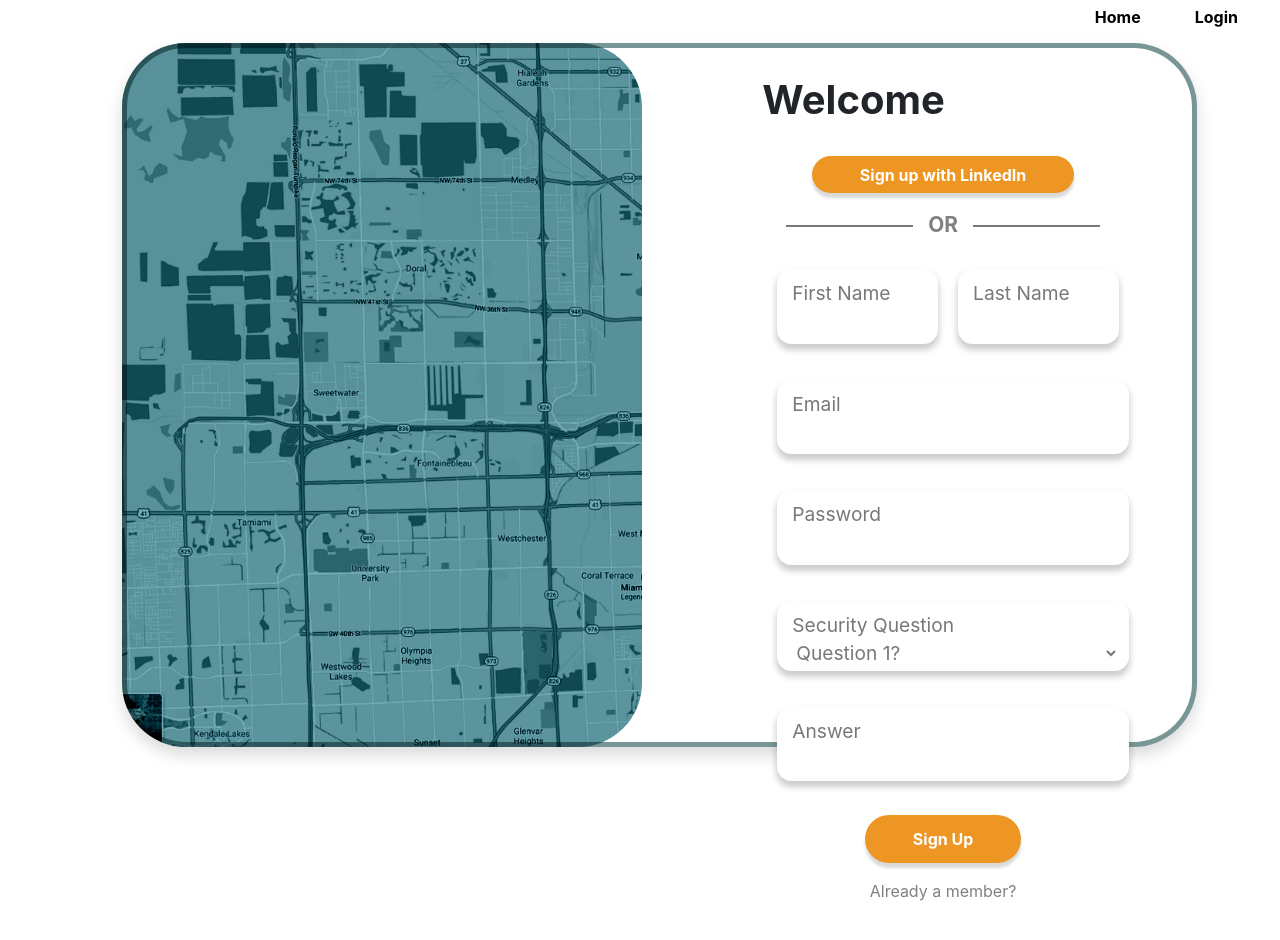
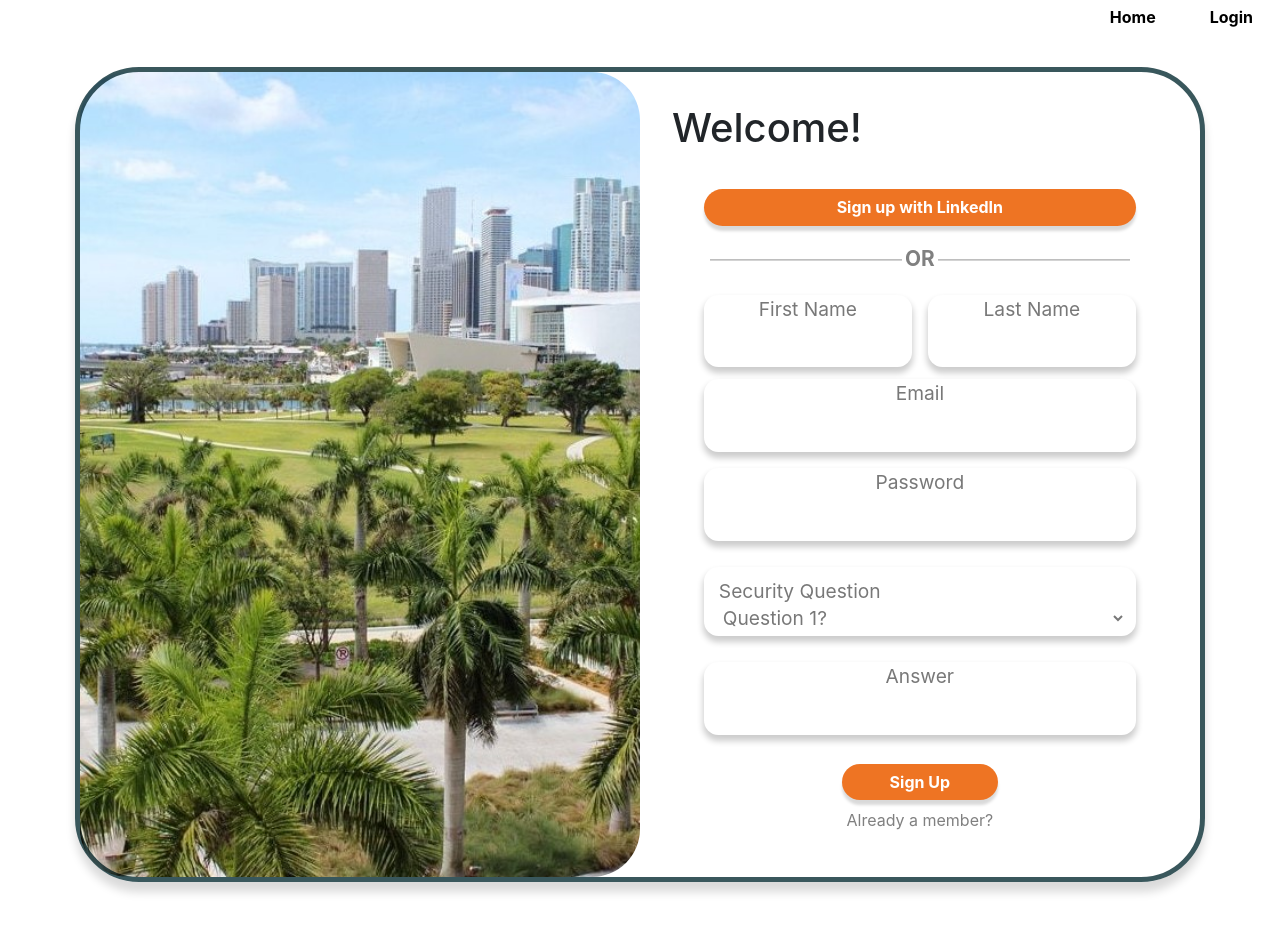
Before and after one commit to livio-zanardo/peoplebudget, a React (Create React App) app in the folder view/: page /register in a window 1280 px wide. Shown: the top 940 px of the page. Before the commit the page ends 919 px from the top, so only its background shows below. Built offline with nearby package versions, Linux system fonts and the light colour scheme.

Commit message:
refactored register page

```diff
--- a/view/src/components/RegistrationComp/index.jsx
+++ b/view/src/components/RegistrationComp/index.jsx
@@ -1,90 +1,76 @@
 import React, { useState, useRef } from 'react';
-import Input from '../Inputv2/index';
+import Input from '../Inputv3/index';
 import Select from '../Dropdown/index';
 import Button from '../Button/index';
+import Navbar from '../Navbar/index';
 import axios from 'axios';
 import { Form, FormGroup, Label } from 'reactstrap';
 import { Redirect } from 'react-router';
 import { Link } from 'react-router-dom';
 import Card from '../Card/index';
-import { card, imageContainer, container, hr, or } from './index.module.css';
-import Mapimg from '../../miamiMap.png';
+import {
+    card,
+    nav,
+    imageContainer,
+    container,
+    wrapper,
+    compContainer,
+    welcome,
+    button,
+    hr,
+    or,
+    linkedinSignIn,
+    lineContainer,
+    inputContainer,
+    input2,
+    signup,
+    linkText
+} from './index.module.css';
 
 const RegistrationComp = () => {
-
     return (
-        <div className={`row`} style={{ margin: 'auto' }}>
-            <Card
-                customClassName={`${card}`}
-                height="55vw"
-                radius="4em"
-                width="84vw"
-                border-style
-                shadow
-            >
-                <div className="row">
-                    <div className={`${imageContainer} col`}
-                        style={{
-                            position: 'relative', mixBlendMode: `multiply`, backgroundImage: `url(${Mapimg})`, backgroundSize: 'cover', backgroundRepeat: 'no-repeat',
-                            borderRadius: '4em',
-                            height: "55vw"
-                        }}>
-
+        <div className={`${container}`}>
+            <div className={`${nav}`}>
+                <Navbar
+                    options={[
+                        { text: 'home', link: '/', auth: 0 },
+                        { text: 'login', link: '/login', auth: 0 }
+                    ]}
+                />
             </div>
-                    <div className="col ml-5"
-                    >
-                        <div className="p-3">
-
-                            <div className="row mt-2">
-                                <div className="col-sm-auto  ml-5 mb-4">
-                                    <h1 className="text-capitalize"><b>Welcome</b></h1>
+            <div className={`${wrapper}`} border-style shadow>
+                <div className={`${imageContainer}`}></div>
+                <div className={`${compContainer}`}>
+                    <div className={`${welcome}`}>
+                        <h1>welcome!</h1>
                     </div>
-                            </div>
-                            <div className="row">
-                                <div className="col text-center pb-3">
-                                    <Link color="white" to="/register">
+                    <div className={`${linkedinSignIn}`}>
+                        <Link to="/register">
                             <Button
-
-                                            color="#ee9623"
+                                className={`${button}`}
+                                color="#ee7423"
                                 radius="5em"
                                 sidePadding="3em"
                                 centerPadding=".4em"
                                 shadow
+                                width="27rem"
                             >
                                 Sign up with LinkedIn
                             </Button>
                         </Link>
                     </div>
-                            </div>
-                            <div className="row w-75 mx-auto">
-                                <div className="col text-left pb-3">
-                                    <div>
+                    <div className={`${lineContainer}`}>
+                        <hr className={`${hr}`}></hr>
+                        <div className={`${or}`}>OR</div>
                         <hr className={`${hr}`}></hr>
                     </div>
-                                </div>
-                                <div className={`${or}`}>OR</div>
-                                <div className="col text-left pb-3">
-                                    <div>
-                                        <hr className={`${hr}`}></hr>
-                                    </div>
-                                </div>
-                            </div>
-                            <div className="row mx-auto">
-                                <div className="row mx-auto" >
-                                    <div className="row w-50 mx-auto">
-                                        <div className="col-sm-10 pb-3 ml-5">
-                                            {' '}
+                    <div className={`${inputContainer}`}>
                         <Input
                             name="firstName"
                             className="form-control"
                             type="firstName"
                             placeholder="First Name"
                         />
-                                        </div>
-                                    </div>
-                                    <div className="row w-50 mx-auto">
-                                        <div className="col-sm-10 pb-3">
-                                            {' '}
                         <Input
                             name="lastName"
                             className="form-control"
@@ -92,68 +78,40 @@ const RegistrationComp = () => {
                             placeholder="Last Name"
                         />
                     </div>
-                                    </div>
-
-                                </div>
-                                <div className="row w-100 mx-auto">
-                                    <div className="col-sm-10 pb-3 ml-5">
-                                        {' '}
+                    <div className={`${input2}`}>
                         <Input
                             name="email"
                             className="form-control"
                             type="email"
                             placeholder="Email"
                         />
-                                    </div>
-                                </div>
-                                <div className="row w-100 mx-auto">
-                                    <div className="col-sm-10 pb-3 ml-5">
-                                        {' '}
                         <Input
                             name="password"
                             className="form-control"
                             type="password"
                             placeholder="Password"
                         />
-                                    </div>
-                                </div>
-                                <div className="row w-100 mx-auto">
-                                    <div className="col-sm-10 pb-3 ml-5">
-                                        {' '}
-                                        <Select placeholder="Security Question"/>
-                                    </div>
-                                </div>
-                                <div className="row w-100 mx-auto">
-                                    <div className="col-sm-10 pb-4 ml-5">
-                                        {' '}
+                        <Select placeholder="Security Question" />
                         <Input
                             name="answer"
                             className="form-control"
                             type="answer"
                             placeholder="Answer"
                         />
-                                    </div>
-                                </div>
-                            </div>
-                            <div className="row">
-                                <div className="col text-center">
-                                    <Link color="white" to="/register">
+                        <div className={`${signup}`}>
+                            <Link to="/register">
                                 <Button
-                                            color="#ee9623"
+                                    className={`${button}`}
+                                    color="#ee7423"
                                     radius="5em"
                                     sidePadding="3em"
                                     centerPadding=".4em"
                                     shadow
-                                            height="6vh"
                                 >
                                     Sign Up
                                 </Button>
                             </Link>
-                                </div>
-                            </div>
-                            <div className="row mt-3">
-                                <div className="col text-center">
-                                    <Link to="/login" style={{ color: 'grey' }}>
+                            <Link className={`${linkText}`} to="/login">
                                 Already a member?
                             </Link>
                         </div>
@@ -161,8 +119,6 @@ const RegistrationComp = () => {
                 </div>
             </div>
         </div>
-            </Card>
-        </div>
     );
 };
 
--- a/view/src/components/RegistrationComp/index.module.css
+++ b/view/src/components/RegistrationComp/index.module.css
@@ -1,34 +1,113 @@
-.imageContainer {
-    height: 40vw;
-    overflow: hidden;
-    top: -0.55em;
-    left: 0.4em;
-
+.nav {
+    grid-column: 1/4;
+    padding-bottom: 1.5rem;
 }
 
-.card{
-    position: relative;
-    /* transform: translate(-50%, -50%);
-    max-width: 365px;
-    min-height: 100% !important;
-    height: 80vh;
-    max-height: 240px !important;
-    top: -30vh !important; */
+.container {
+    display: grid;
+    grid-template-columns: 1fr 15fr 1fr;
+    grid-column: 2/ 3;
+    padding-bottom: 4rem;
+}
+
+.wrapper {
+    display: grid;
+    grid-template-columns: repeat(2, 1fr);
+    border-radius: 4em;
     min-height: 100% !important;
     border-style: solid;
     border-width: thick;
-    border-color: rgba(30, 80, 80, 0.6)
-
+    border-color: rgb(08, 46, 52, 0.8);
+    box-shadow: 0px 10px 10px 0px rgb(218, 218, 218);
+    grid-column: 2/3;
 }
 
-.hr{
-    height:1px;
-    color:gray;
-    background-color:gray;
+.imageContainer {
+    overflow: hidden;
+    background-image: url('../../AirlinesArena.jpg');
+    background-size: cover;
+    background-repeat: no-repeat;
+    border-radius: 3em;
+    mix-blend-mode: multiply;
 }
 
-.or{
+.compContainer {
+    display: grid;
+    margin: 2rem 0rem;
+    grid-template-rows: 4.5rem 2rem 3rem 4.5rem 4fr;
+    grid-template-columns: 1fr 1fr 7fr 2fr;
+    row-gap: 0.8rem;
+}
+
+.welcome {
+    text-transform: capitalize;
+    grid-column: 2/ 5;
+}
+
+.button {
+    color: '#ee7423';
+    border-radius: 5em;
+}
+
+.linkedinSignIn {
+    justify-self: center;
+    grid-column: 3/4;
+    text-transform: capitalize;
+}
+
+.card {
+    display: grid;
+    position: relative;
+    grid-template-columns: repeat(2, 1fr);
+    border-radius: 4em;
+    min-height: 100% !important;
+    border-style: solid;
+    border-width: thick;
+    border-color: rgb(08, 46, 52, 0.8);
+}
+
+.lineContainer {
+    display: grid;
+    justify-self: center;
+    grid-column: 3/4;
+}
+
+.hr {
+    height: 1px;
+    width: 12rem;
+    background-color: lightgray;
+    grid-row: 3/4;
+}
+
+.or {
     color: gray;
     font-weight: bolder;
     font-size: 1.3em;
+    grid-row: 3/4;
+    padding: 0rem 0.2rem;
 }
+
+.inputContainer {
+    grid-template-columns: 1fr 1fr;
+    display: grid;
+    column-gap: 1rem;
+    grid-column: 3/ 4;
+}
+
+.input2 {
+    display: grid;
+    row-gap: 1rem;
+    grid-column: 3/4;
+}
+
+.signup {
+    display: grid;
+    padding-top: 0.8rem;
+    grid-template-rows: 1fr 1fr;
+    gap: 0.5rem;
+    justify-items: center;
+}
+
+.linkText {
+    color: grey;
+}
--- a/view/src/pages/UserRegistration.jsx
+++ b/view/src/pages/UserRegistration.jsx
@@ -1,40 +1,8 @@
 import React, { useState, useRef } from 'react';
-import Input from '../components/Inputv2/index';
-import Button from '../components/Button/index';
-import axios from 'axios';
-import { Form, FormGroup, Label } from 'reactstrap';
-import { Redirect } from 'react-router';
-import { useHistory } from 'react-router-dom';
-import { Link } from 'react-router-dom';
-import Navbar from '../components/Navbar/index';
-import Mapimg from '../miamiMapFaded.png';
 import RegistrationComp from '../components/RegistrationComp';
 
 const Register = () => {
-
-
-    return (
-        <div className="container-fluid">
-            <div className="row" style={{ height: '100%' }}>
-                <div className="col border-0  p-0 vh-100"
-                 >
-                    {/* <img src={Mapimg} className="w-100 vh-100"  /> */}
-                </div>
-                <div className="col-sm-11 ">
-                    <Navbar
-                        options={[
-                            { text: 'home', link: '/', auth: 0 },
-                            { text: 'login', link: '/login', auth: 0 }
-                        ]}
-                    />
-                    <RegistrationComp />
-
-
-
-                </div>
-            </div>
-            </div>
-    );
+    return <RegistrationComp />;
 };
 
 export default Register;
```
Lines whose indentation alone changed are shown as unchanged.
